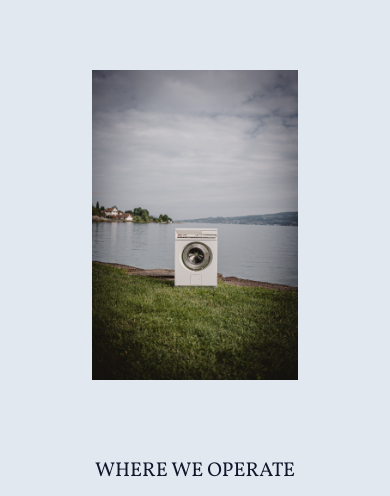
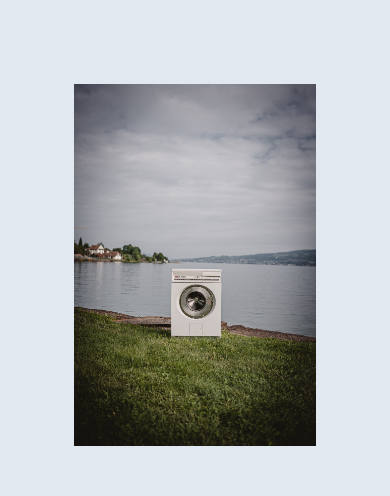
Before and after one commit to maxmay94/spincycle-home-page, a React (Vite) app: page /where_we_operate in a window 390 px wide. Shown: the part 143-639 px from the top of the page. Built offline with nearby package versions, Linux system fonts and the light colour scheme; a web font is replaced by a local one.

Commit message:
test mobile fix

```diff
--- a/src/components/threeColumnsWithPictures/ThreeColumnsWithPictures.jsx
+++ b/src/components/threeColumnsWithPictures/ThreeColumnsWithPictures.jsx
@@ -1,4 +1,4 @@
-const pictureClass = 'max-h-[55vh] h-2/3 sm:h-96 md:h-fit sm:my-10 lg:px-16 px-3 hover:scale-110 transition duration-700'
+const pictureClass = 'max-h-[55vh] h-2/3 sm:h-96 md:h-fit my-10 lg:px-16 px-3 hover:scale-110 transition duration-700'
 
 const ThreeColumnsWithPictures = (props) => {
 
```
